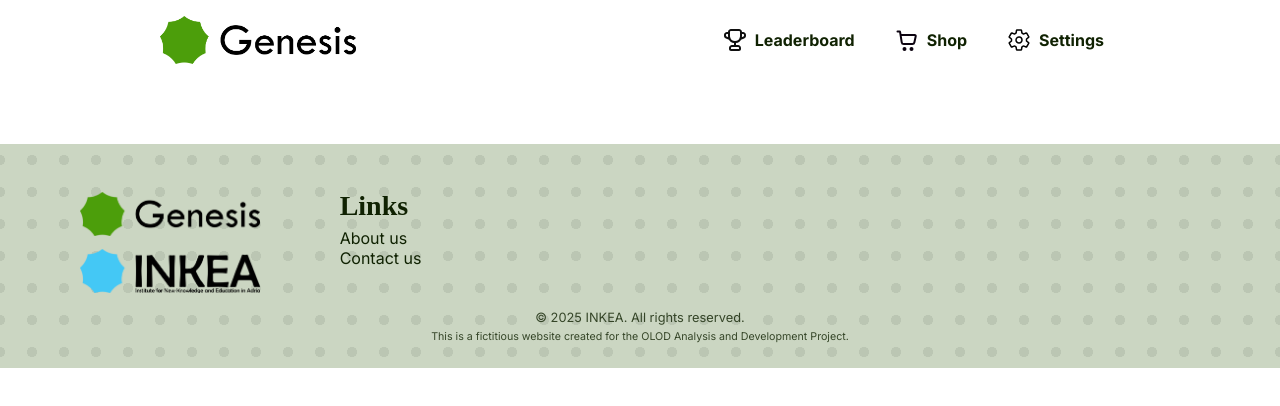
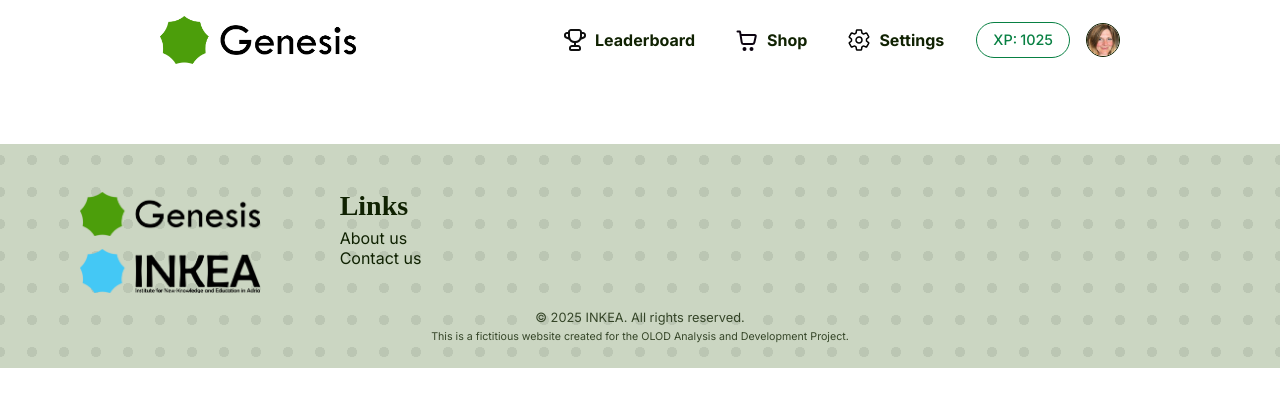
Before and after one commit to RuneHerreman/adria-client, a Vue app: page /course in a window 1280 px wide. Shown: the top 406 px of the page. Built offline with nearby package versions, Linux system fonts and the light colour scheme.

Commit message:
Added profile picture and xp count to the HeaderComponent

```diff
--- a/src/components/HeaderComponent.vue
+++ b/src/components/HeaderComponent.vue
@@ -1,6 +1,7 @@
 <script setup lang="ts">
   import router from '@/router';
   import NavigationButtonComponent from "@/components/NavigationButtonComponent.vue";
+  import XPComponent from "@/components/XPComponent.vue";
   import {useRoute} from "vue-router";
   const links = [
     {name: "Leaderboard", path: "/leaderboard", iconUrl: "/src/assets/icons/leaderboard.svg"},
@@ -22,13 +23,17 @@
   function showNavigation(){
     return ["/", "/subscription", "/onboarding/occupation", "/onboarding/interests", "/subscription/checkout"].indexOf(currentRoute.path) === -1;
   }
+
+  function goToSettings(){
+    router.push("/settings");
+  }
 </script>
 
 <template>
   <header>
-    <img v-if="logoWithWiteText()" @click="() => {router.push('/')}" src="../assets/media/genesis-white.png" alt="genesis-white-logo">
-    <img v-else-if="notLoggedIn()" @click="() => {router.push('/')}" src="../assets/media/genesis.png" alt="genesis-logo">
-    <img v-else @click="() => {router.push('/dashboard')}" src="../assets/media/genesis.png" alt="genesis-logo">
+    <img v-if="logoWithWiteText()" @click="() => {router.push('/')}" src="../assets/media/genesis-white.png" alt="genesis-white-logo" title="Home">
+    <img v-else-if="notLoggedIn()" @click="() => {router.push('/')}" src="../assets/media/genesis.png" alt="genesis-logo" title="Home">
+    <img v-else @click="() => {router.push('/dashboard')}" src="../assets/media/genesis.png" alt="genesis-logo" title="Home">
 
     <nav v-if="showNavigation()">
       <NavigationButtonComponent
@@ -36,7 +41,11 @@
           :key="link.name"
           :name="link.name"
           :path="link.path"
-          :iconUrl="link.iconUrl"/>
+          :iconUrl="link.iconUrl"
+          :title="link.name"
+      />
+      <XPComponent xp="1025"/>
+      <img @click="goToSettings" id="profile-picture" src="../assets/media/profile-picture.jpg" alt="Settings" title="Settings">
     </nav>
   </header>
 </template>
@@ -66,4 +75,11 @@
   img:hover {
     cursor: pointer;
   }
+
+  #profile-picture{
+    border: 0.0625rem var(--dark-green) solid;
+    width: 2rem;
+    height: 2rem;
+    border-radius: 50%;
+  }
 </style>
--- /dev/null
+++ b/src/components/XPComponent.vue
@@ -0,0 +1,34 @@
+<script setup>
+  import {useRouter} from "vue-router";
+
+  const props = defineProps({
+    xp: {type: Number, required: true}
+  })
+</script>
+
+<template>
+  <div id="xp-count">
+    <p>XP: </p>
+    <p id="count">{{xp}}</p>
+  </div>
+</template>
+
+<style scoped>
+  #xp-count {
+    display: flex;
+    flex-direction: row;
+    gap: 0.2rem;
+
+    padding: 0.6rem 1rem;
+    border: 0.1rem var(--bright-green) solid;
+    border-radius: 1.5rem;
+
+    cursor: default;
+  }
+
+  p {
+    color: var(--bright-green);
+    font-weight: 500;
+    font-size: 0.9rem;
+  }
+</style>
```
Also changed, not shown: src/assets/media/profile-picture.jpg (added).
